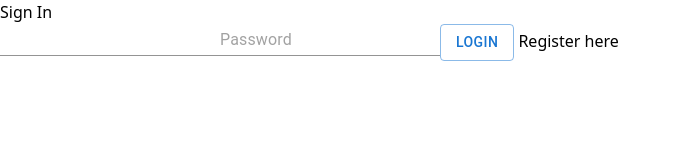
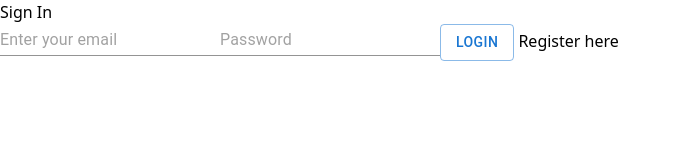
Before and after one commit to waris64/ShoppinGo, a React (Vite) app: page /login in a window 1280 px wide. Shown: the top 160 px of the page, without its empty margins (0-680 px from the left). Built offline with nearby package versions, Linux system fonts and the light colour scheme; no server answers.

Commit message:
placeholder set

```diff
--- a/src/Components/Login.jsx
+++ b/src/Components/Login.jsx
@@ -36,6 +36,7 @@ const Login = () => {
       <form onSubmit={handleLogin} className="w-1/3 m-auto flex flex-col rounded gap-y-5 py-8  border px-5 bg-slate-100 mt-16">
         <TextField
           variant='standard'
+          placeholder='Enter your email'
           className="px-2 py-1 font-semibold "
           type="email"
           name="email"
@@ -52,6 +53,7 @@ const Login = () => {
           name="password"
           id="password"
           placeholder="Password"
+          autoComplete='true'
           value={password}
           onChange={(e) => setPassword(e.target.value)}
           required
```
